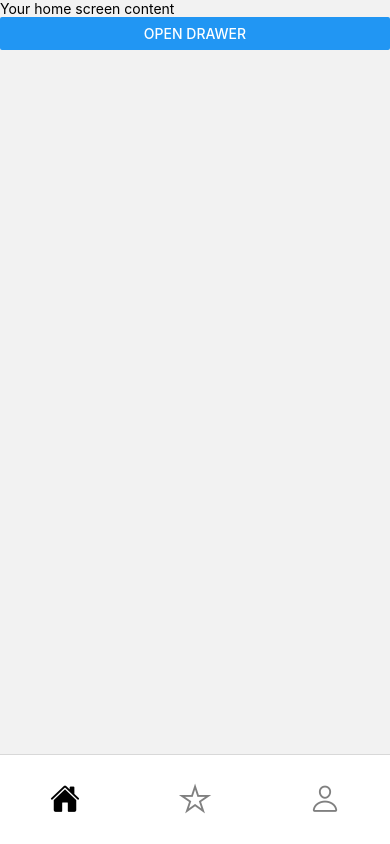
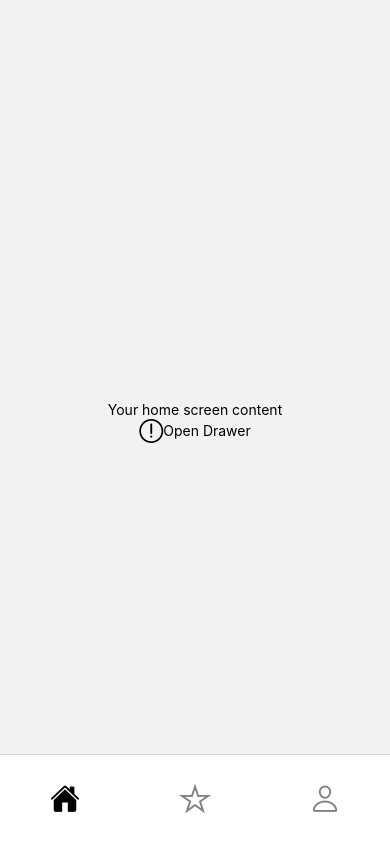
Before and after one commit to Pasindu0707/Routes, a React Native app: screen /Home in a window 390 px wide. Built offline with nearby package versions, Linux system fonts and the light colour scheme.

Commit message:
added the drawer

```diff
--- a/screens/customDrawer.js
+++ b/screens/customDrawer.js
@@ -1,12 +1,22 @@
 import React from 'react';
-import { View, Text } from 'react-native';
+import { View, Text, StyleSheet } from 'react-native';
 
-const CustomDrawer = () => {
+const CustomDrawer = ({ onClose }) => {
   return (
-    <View>
+    <View style={styles.drawerContent}>
       <Text>Hi there</Text>
+      <Text>More content...</Text>
     </View>
   );
 };
 
+const styles = StyleSheet.create({
+  drawerContent: {
+    backgroundColor: 'white',
+    flex: 1,
+    width: '-75%', // Fill 75% of the screen width
+    padding: 10,
+  },
+});
+
 export default CustomDrawer;
--- a/screens/home.js
+++ b/screens/home.js
@@ -1,25 +1,81 @@
-import React, { useState } from 'react';
-import { View, Text, Button, Modal } from 'react-native'
+import React, { useState, useEffect } from 'react';
+import { View, Text, TouchableOpacity, Modal, StyleSheet, Animated } from 'react-native';
+import { AntDesign } from '@expo/vector-icons';
 import CustomDrawer from './customDrawer';
+import { Entypo } from '@expo/vector-icons';
 
 const HomeScreen = () => {
   const [isDrawerVisible, setDrawerVisible] = useState(false);
+  const slideAnimation = new Animated.Value(300);
+
+  useEffect(() => {
+    if (isDrawerVisible) {
+      Animated.timing(slideAnimation, {
+        toValue: 120,
+        duration: 300,
+        useNativeDriver: true, // Set this to true if possible for performance
+      }).start();
+    } else {
+      Animated.timing(slideAnimation, {
+        toValue: 300,
+        duration: 300,
+        useNativeDriver: true, // Set this to true if possible for performance
+      }).start();
+    }
+  }, [isDrawerVisible]);
 
   return (
-    <View>
+    <View style={styles.container}>
       <Text>Your home screen content</Text>
-      <Button title="Open Drawer" onPress={() => setDrawerVisible(true)} />
+      <TouchableOpacity onPress={() => setDrawerVisible(true)}>
+        <View style={styles.button}>
+          <AntDesign name="exclamationcircleo" size={24} color="black" />
+          <Text>Open Drawer</Text>
+        </View>
+      </TouchableOpacity>
 
-      <Modal
-        visible={isDrawerVisible}
-        animationType="slide"
-        transparent={true}
-      >
-        <CustomDrawer />
-        <Button title="Close Drawer" onPress={() => setDrawerVisible(false)} />
+      <Modal visible={isDrawerVisible} transparent={true}>
+        <View style={styles.modalContainer}>
+          <Animated.View style={[styles.customDrawer, { transform: [{ translateX: slideAnimation }] }]}>
+            <CustomDrawer onClose={() => setDrawerVisible(false)} />
+          </Animated.View>
+          <TouchableOpacity
+            style={styles.closeButtonContainer}
+            onPress={() => setDrawerVisible(false)}
+          >
+            <Entypo name="circle-with-cross" size={24} color="black" />
+          </TouchableOpacity>
+        </View>
       </Modal>
     </View>
   );
 };
 
+const styles = StyleSheet.create({
+  container: {
+    flex: 1,
+    justifyContent: 'center',
+    alignItems: 'center',
+  },
+  button: {
+    flexDirection: 'row',
+    alignItems: 'center',
+  },
+  modalContainer: {
+    flex: 1,
+    flexDirection: 'row',
+    backgroundColor: 'rgba(0, 0, 0, 0.5)',
+  },
+  customDrawer: {
+    width: 300,
+    backgroundColor: 'white',
+  },
+  closeButtonContainer: {
+    flex: 1,
+    justifyContent: 'center',
+    alignItems: 'center',
+    backgroundColor: 'white',
+  },
+});
+
 export default HomeScreen;
```
